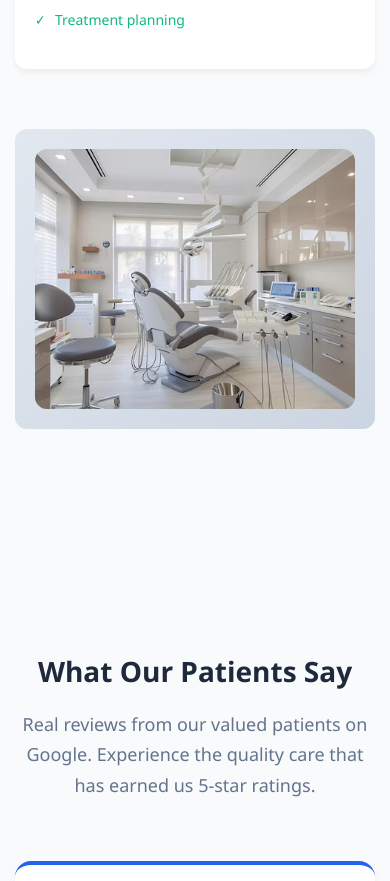
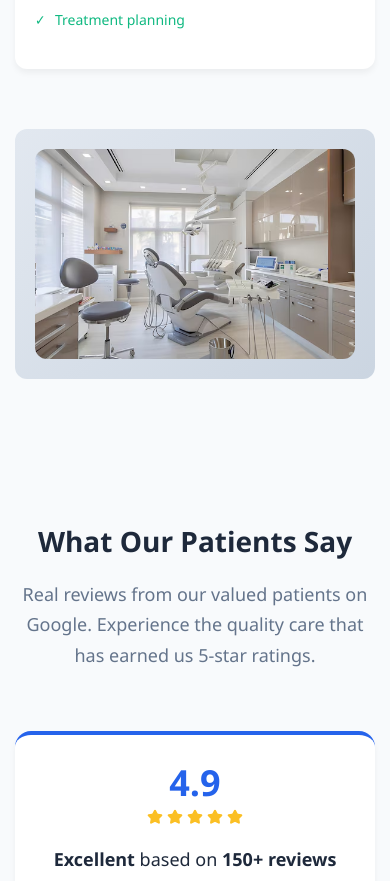
Before and after one commit to gaurshelly90/dr-shelly-advanced-dentistry, a React (Create React App) app: page / in a window 390 px wide. Shown: the part 6223-7104 px from the top of the page. Built offline with nearby package versions, Linux system fonts and the light colour scheme.

Commit message:
Make services image bigger and reduce gap with testimonials section

```diff
--- a/src/App.css
+++ b/src/App.css
@@ -533,7 +533,7 @@ body {
 
 /* Testimonials Section */
 .testimonials {
-  padding: 80px 0;
+  padding: 40px 0 80px 0;
   background: #f8fafc;
 }
 
@@ -1136,12 +1136,12 @@ body {
 
 .services-image {
   text-align: center;
-  margin: 60px 0;
+  margin: 50px 0 10px 0;
 }
 
 .services-image .image-placeholder {
-  height: 300px;
-  max-width: 800px;
+  height: 400px;
+  max-width: 900px;
   margin: 0 auto;
 }
 
@@ -1151,8 +1151,6 @@ body {
   object-fit: cover;
   border-radius: 12px;
 }
-
-
 
 /* Contact Section */
 .contact {
@@ -1624,7 +1622,12 @@ body {
   }
 
   .testimonials {
-    padding: 60px 0;
+    padding: 30px 0 60px 0;
+  }
+
+  .services-image .image-placeholder {
+    height: 250px;
+    max-width: 100%;
   }
 
   .rating-display {
--- a/src/components/Services.tsx
+++ b/src/components/Services.tsx
@@ -41,12 +41,7 @@ const Services: React.FC = () => {
     }
   ];
 
-  const scrollToContact = () => {
-    const element = document.getElementById('contact');
-    if (element) {
-      element.scrollIntoView({ behavior: 'smooth' });
-    }
-  };
+
 
   return (
     <section id="services" className="services">
```
